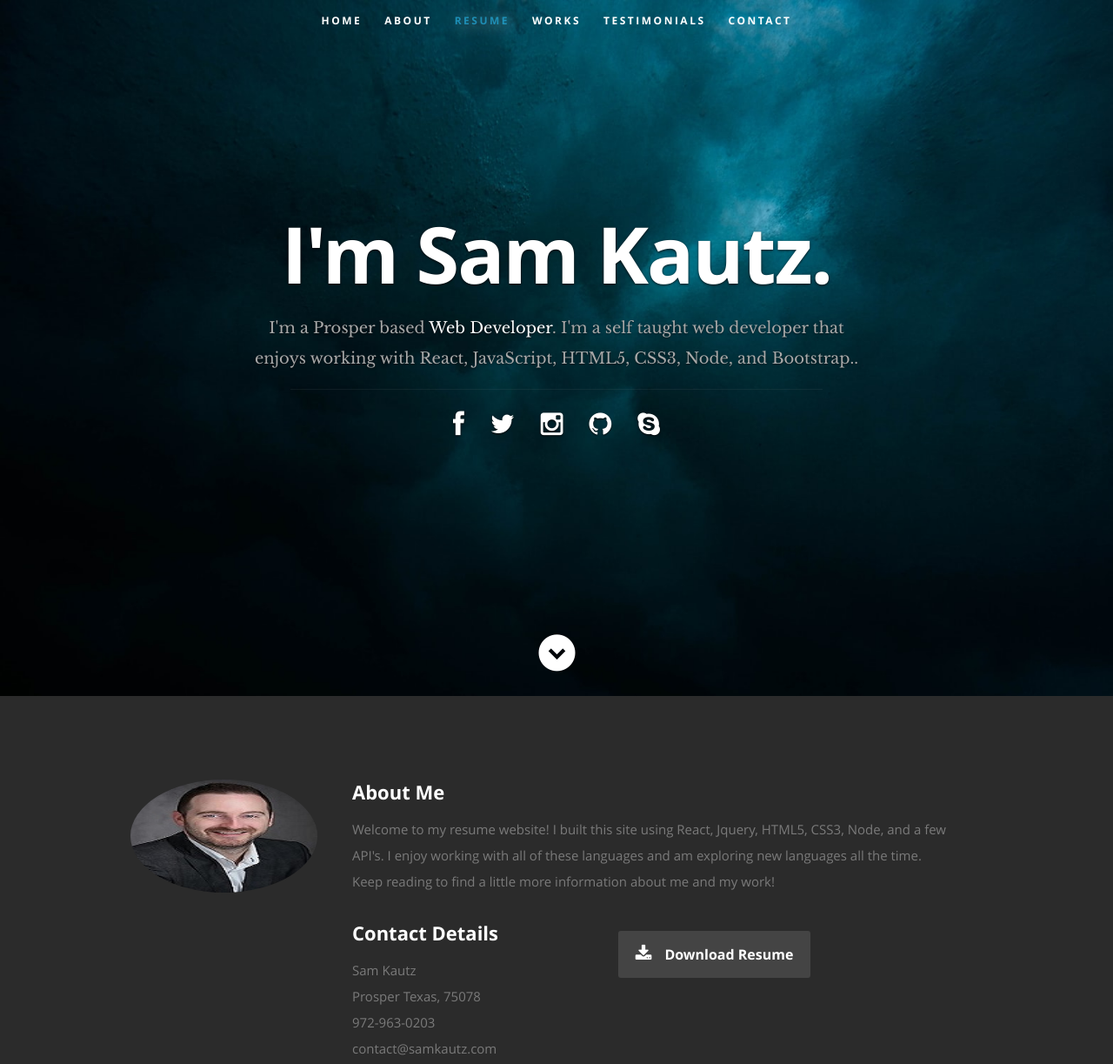
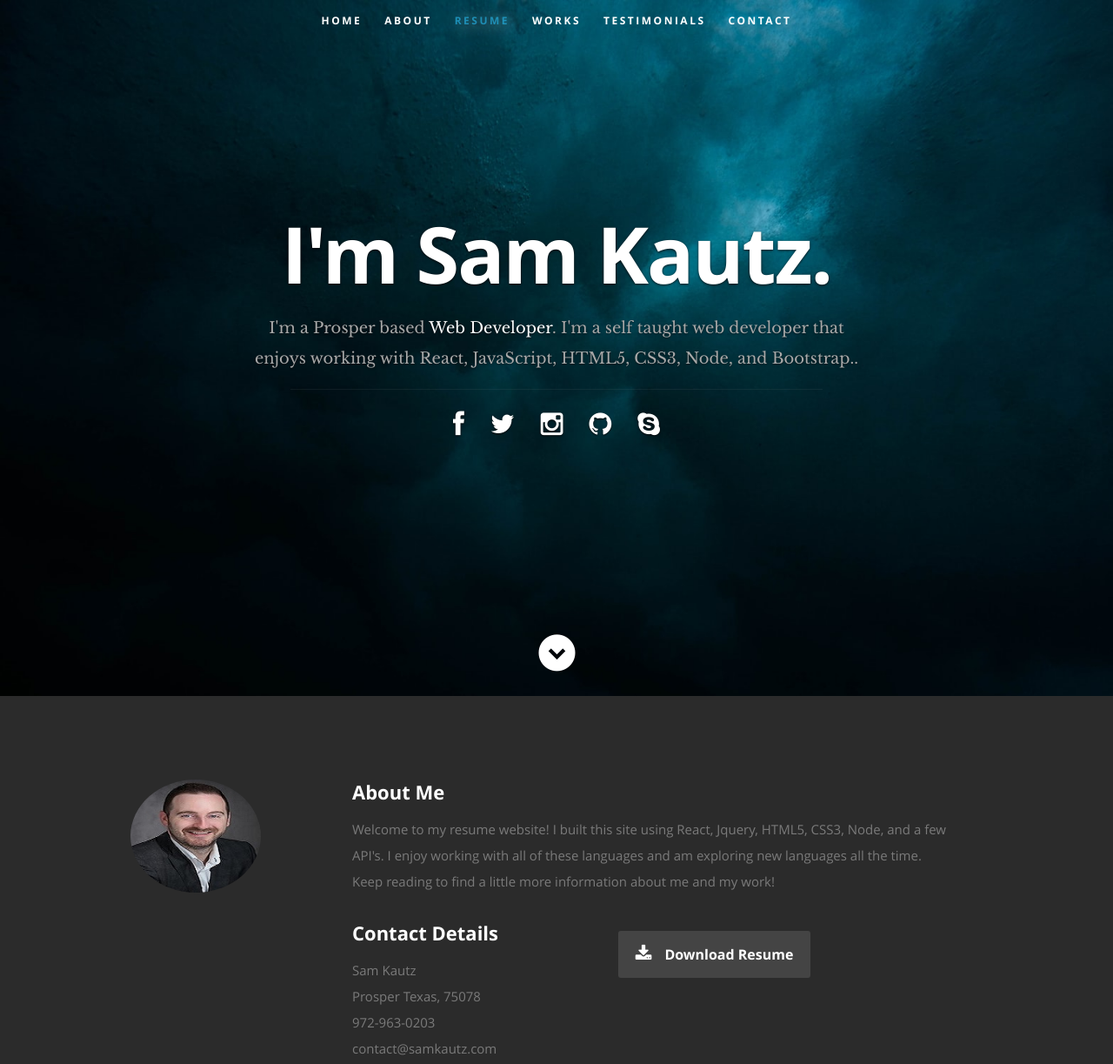
Before and after one commit to MrR-o-b-o-t/Portfolio, a React (Create React App) app: page / in a window 1280 px wide. Shown: the top 1223 px of the page at 87% size. Built offline with nearby package versions, Linux system fonts and the light colour scheme.

Commit message:
Update profile pic width

```diff
--- a/public/css/layout.css
+++ b/public/css/layout.css
@@ -219,7 +219,7 @@ ul#nav li.current a {
 }
 #about .profile-pic {
    position: relative;
-   width: 1150px;
+   width: 150px;
    height: 130px;
    border-radius: 100%;
 }
```
